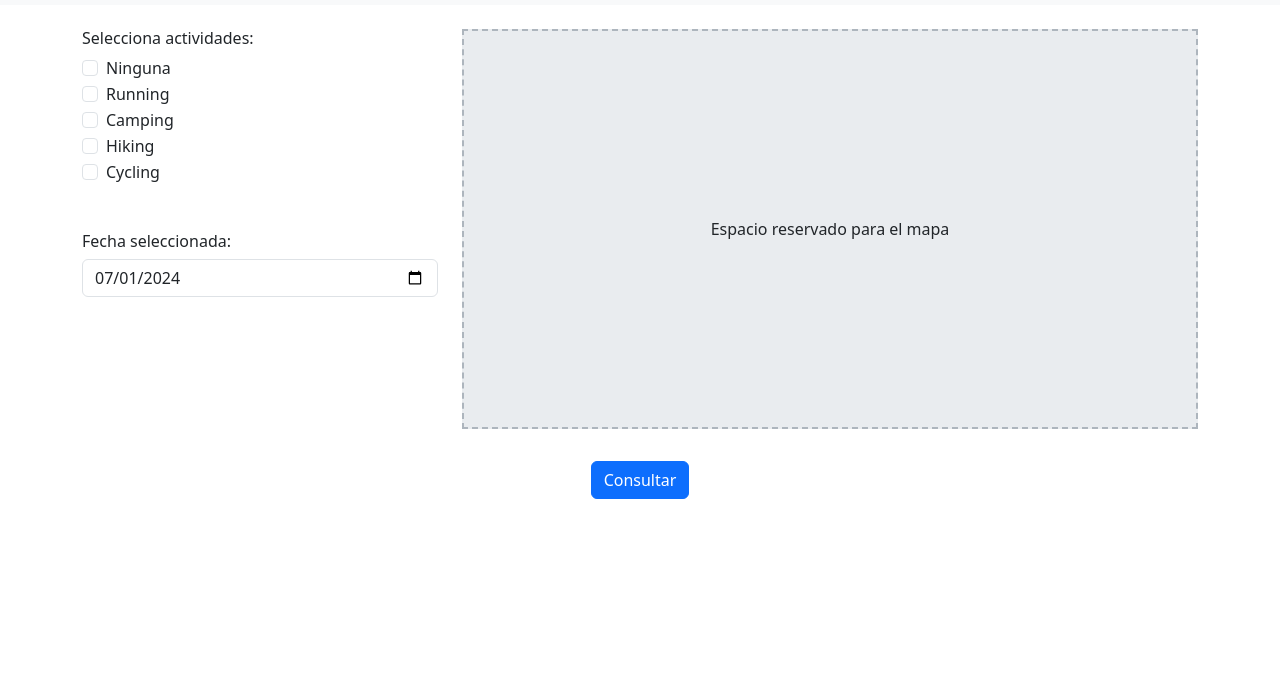
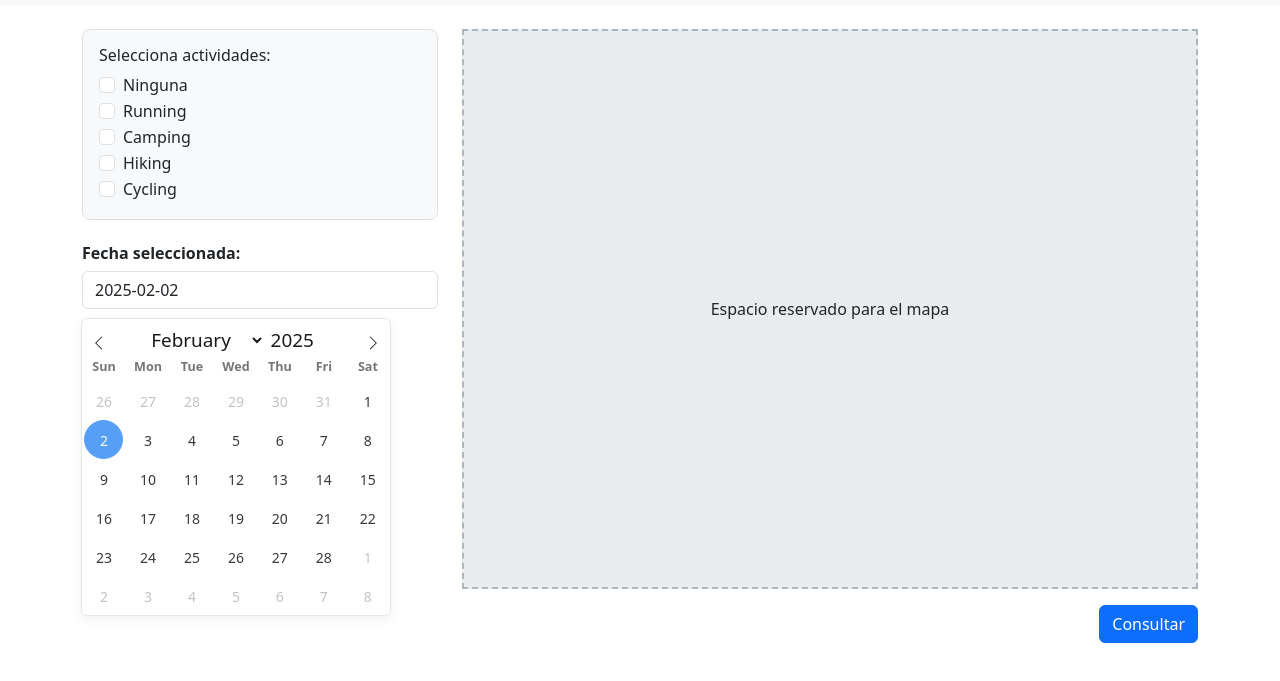
Before and after one commit to ActiveSky2025/ActiveSkyFrontend, a plain HTML site: page html/select.html in a window 1280 px wide. Shown: the part 77-758 px from the top of the page. Drawn offline with nearby package versions, Linux system fonts and the light colour scheme.

Commit message:
[Updated]: Se editó para que se vea mejor la página select

```diff
--- a/css/styles.css
+++ /dev/null
@@ -1,123 +0,0 @@
-/* Variables CSS */
-:root {
-    --primary: #3b82f6;
-    --secondary: #8b5cf6;
-    --success: #10b981;
-    --warning: #f59e0b;
-    --danger: #ef4444;
-    --dark: #1f2937;
-    --light: #f9fafb;
-    --radius: 12px;
-    --shadow: 0 4px 6px -1px rgba(0,0,0,0.1);
-}
-
-* {
-    margin: 0;
-    padding: 0;
-    box-sizing: border-box;
-}
-
-body {
-    font-family: -apple-system, BlinkMacSystemFont, 'Segoe UI', sans-serif;
-    background: linear-gradient(135deg, #667eea 0%, #764ba2 100%);
-    min-height: 100vh;
-}
-
-/* Navbar */
-.navbar {
-    background: white;
-    padding: 1rem 2rem;
-    box-shadow: var(--shadow);
-}
-
-.logo {
-    font-size: 1.5rem;
-    font-weight: bold;
-    color: var(--primary);
-}
-
-/* Container */
-.container {
-    max-width: 1200px;
-    margin: 0 auto;
-    padding: 2rem;
-}
-
-/* Hero */
-.hero {
-    text-align: center;
-    color: white;
-    margin-bottom: 2rem;
-}
-
-.hero h1 {
-    font-size: 2.5rem;
-    margin-bottom: 0.5rem;
-}
-
-/* Search Card */
-.search-card {
-    background: white;
-    padding: 2rem;
-    border-radius: var(--radius);
-    box-shadow: var(--shadow);
-    margin-bottom: 2rem;
-}
-
-.form-group {
-    margin-bottom: 1.5rem;
-}
-
-.form-group label {
-    display: block;
-    font-weight: 600;
-    margin-bottom: 0.5rem;
-    color: var(--dark);
-}
-
-.form-group input,
-.form-group select {
-    width: 100%;
-    padding: 0.75rem;
-    border: 2px solid #e5e7eb;
-    border-radius: 8px;
-    font-size: 1rem;
-    transition: border 0.3s;
-}
-
-.form-group input:focus,
-.form-group select:focus {
-    outline: none;
-    border-color: var(--primary);
-}
-
-/* Buttons */
-.btn-primary {
-    width: 100%;
-    padding: 1rem;
-    background: var(--primary);
-    color: white;
-    border: none;
-    border-radius: 8px;
-    font-size: 1.1rem;
-    font-weight: 600;
-    cursor: pointer;
-    transition: all 0.3s;
-}
-
-.btn-primary:hover {
-    background: #2563eb;
-    transform: translateY(-2px);
-    box-shadow: 0 8px 12px -2px rgba(59, 130, 246, 0.4);
-}
-
-/* Responsive */
-@media (max-width: 768px) {
-    .hero h1 {
-        font-size: 1.8rem;
-    }
-
-    .search-card {
-        padding: 1.5rem;
-    }
-}
--- a/html/select.html
+++ b/html/select.html
@@ -5,30 +5,69 @@
   <meta name="viewport" content="width=device-width, initial-scale=1">
   <title>ActiveSky</title>
   <link href="https://cdn.jsdelivr.net/npm/bootstrap@5.3.8/dist/css/bootstrap.min.css" rel="stylesheet">
+  <link href="https://cdn.jsdelivr.net/npm/flatpickr/dist/flatpickr.min.css" rel="stylesheet">
   <style>
+    html, body {
+      height: 100%;
+      overflow: hidden; /* Evita el scroll */
+    }
+
     .map-placeholder {
       background-color: #e9ecef;
-      height: 400px;
+      height: 70vh;
       display: flex;
       align-items: center;
       justify-content: center;
       border: 2px dashed #adb5bd;
-      margin-bottom: 2rem;
+      position: relative;
+      margin-bottom: 1rem;
     }
+
     .profile-box {
       display: flex;
       align-items: center;
       gap: 1rem;
       margin-top: 1rem;
     }
+
     .profile-img {
       width: 50px;
       height: 50px;
       border-radius: 50%;
       background-color: #ced4da;
     }
+
+    .activity-block {
+      border: 1px solid #dee2e6;
+      padding: 1rem;
+      border-radius: 0.5rem;
+      background-color: #f8f9fa;
+      margin-bottom: 1.5rem;
+    }
+
     .calendar-section {
-      margin-top: 3rem;
+      margin-bottom: 2rem;
+    }
+
+    .calendar-section h6 {
+      font-weight: bold;
+      margin-bottom: 0.5rem;
+    }
+
+    .flatpickr-calendar {
+      margin-top: 0.5rem;
+    }
+
+    .consultar-btn {
+      display: flex;
+      justify-content: flex-end;
+      margin-bottom: 2rem;
+    }
+
+    .container {
+      height: calc(100% - 80px); /* Ajusta según la altura del navbar */
+      overflow-y: auto; /* Permite scroll interno si es necesario */
+      padding-bottom: 1rem;
     }
   </style>
 </head>
@@ -48,6 +87,7 @@
     <div class="row">
       <!-- Sidebar -->
       <div class="col-md-4">
+        <div class="activity-block">
           <h6>Selecciona actividades:</h6>
           <div class="form-check">
             <input class="form-check-input" type="checkbox" id="ninguna">
@@ -69,11 +109,12 @@
             <input class="form-check-input" type="checkbox" id="cycling">
             <label class="form-check-label" for="cycling">Cycling</label>
           </div>
+        </div>
 
         <!-- Calendar Section -->
         <div class="calendar-section">
           <h6>Fecha seleccionada:</h6>
-          <input type="date" id="fecha" class="form-control" min="2001-01-01" max="2026-12-31" value="2024-07-01">
+          <input type="text" id="fecha" class="form-control" placeholder="Selecciona o escribe la fecha">
         </div>
       </div>
 
@@ -82,14 +123,27 @@
         <div class="map-placeholder">
           <span>Espacio reservado para el mapa</span>
         </div>
+
+        <!-- Consult Button -->
+        <div class="consultar-btn">
+          <button class="btn btn-primary">Consultar</button>
+        </div>
+      </div>
     </div>
   </div>
 
-    <!-- Consult Button -->
-    <div class="text-center">
-      <button class="btn btn-primary">Consultar</button>
-    </div>
-  </div>
-<script src="https://cdn.jsdelivr.net/npm/bootstrap@5.3.8/dist/js/bootstrap.bundle.min.js" integrity="sha384-FKyoEForCGlyvwx9Hj09JcYn3nv7wiPVlz7YYwJrWVcXK/BmnVDxM+D2scQbITxI" crossorigin="anonymous"></script>
+  <!-- Scripts -->
+  <script src="https://cdn.jsdelivr.net/npm/bootstrap@5.3.8/dist/js/bootstrap.bundle.min.js" crossorigin="anonymous"></script>
+  <script src="https://cdn.jsdelivr.net/npm/flatpickr"></script>
+  <script>
+    flatpickr("#fecha", {
+      defaultDate: "2025-02-02",
+      minDate: "1980-01-01",
+      maxDate: "2026-12-31",
+      allowInput: true,
+      inline: true,
+      locale: "es"
+    });
+  </script>
 </body>
 </html>
```
Also changed, not shown: css/map.css (deleted, +0 -19 lines), css/weather.css (deleted). Lines whose indentation alone changed are shown as unchanged.
